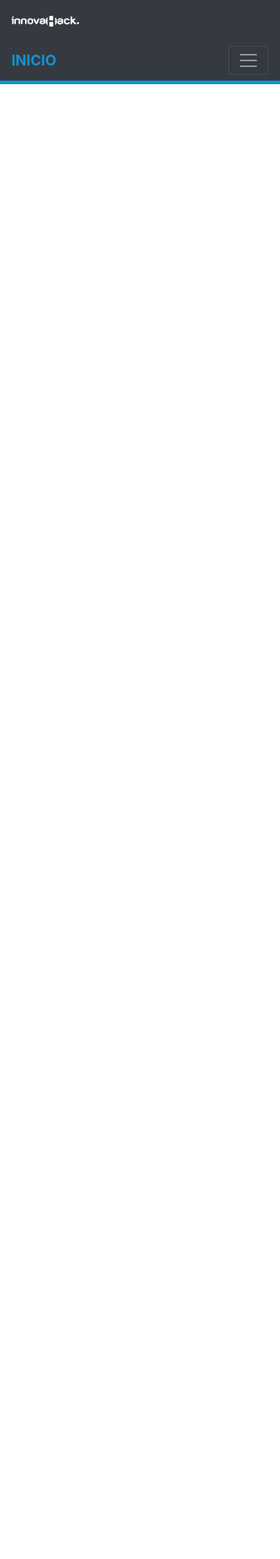
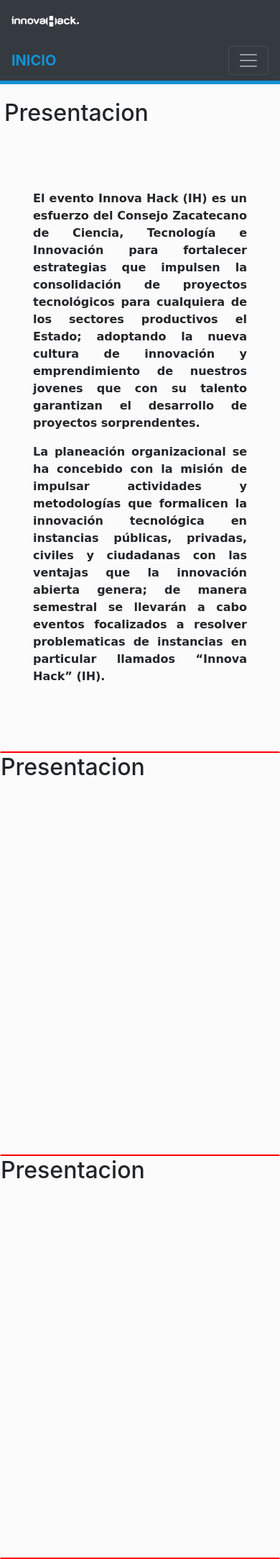
Before and after one commit to Jovanny10/ProyectoInnovaHack, a PHP site: page /InnovaWeeKend.html in a window 390 px wide. Shown: the whole page at 72% size. Before the commit the page ends 117 px from the top, so only its background shows below. Run offline with PHP 8.4, Linux system fonts and the light colour scheme.

Commit message:
Desarrollando el modulo innovaweekend

```diff
--- a/InnovaWeeKend.html
+++ b/InnovaWeeKend.html
@@ -40,6 +40,41 @@
                </ul>
           </div>
        </nav>
+       <div class="contenedor">
+         <div class="form-group">
+          <div class="row">
+            <div class="col-lg-4 col-xs-12 titulo">
+              <h2>Presentacion</h2>
+            </div>
+            <div class="col-lg-8 col-xs-12 contenido">
+
+                <p>El evento Innova Hack (IH) es un esfuerzo del Consejo Zacatecano de Ciencia, Tecnología e Innovación para fortalecer estrategias que impulsen la consolidación de proyectos tecnológicos para cualquiera de los sectores productivos el Estado; adoptando la nueva cultura de innovación y emprendimiento de nuestros jovenes que con su talento garantizan el desarrollo de proyectos sorprendentes.
+              </p>
+
+              <p>
+                La planeación organizacional se ha concebido con la misión de impulsar actividades y metodologías que formalicen la innovación tecnológica en instancias públicas, privadas, civiles y ciudadanas con las ventajas que la innovación abierta genera; de manera semestral se llevarán a cabo eventos focalizados a resolver problematicas de  instancias en particular llamados “Innova Hack” (IH).
+
+              </p>
+            </div>
+          </div>
+
+           <div class="col-lg-"></div>
+         </div>
+       </div>
+       <div class="contenedor">
+         <div class="form-group">
+           <h2>Presentacion</h2>
+           <div class="col-lg-"></div>
+         </div>
+       </div>
+
+       <div class="contenedor">
+         <div class="form-group">
+           <h2>Presentacion</h2>
+           <div class="col-lg-"></div>
+         </div>
+       </div>
+
 
 
 	<script src="js/jquery-3.3.1.min.js"></script>
--- a/css/InnovaWeekend.css
+++ b/css/InnovaWeekend.css
@@ -1,3 +1,7 @@
+*{
+	margin: 0px;
+	padding: 0px;
+}
 .collapse ul li
 {
     padding: 15px;
@@ -15,12 +19,35 @@ nav.navbar a.navbar-brand{
 .collapse ul.navbar-nav li.nav-item a.nav-link{
 	color: #fff;
 }
-div.contenedor{
-	 width: 100%;
-	 position: relative;
-}
 a.nav-link:hover{
 	color: #ccc;
 	font-weight: bold;
 
 }
+div.contenedor{
+	width: 100%;
+	min-height:  560px;
+	background-color: #FBFBFB;
+	border: 1px solid transparent;
+	border-bottom: 2px solid red;
+
+
+
+}
+div.titulo{
+
+}
+
+div.contenido{
+
+	padding: 60px;
+	font-family: 'Gochi Hand', cursive;
+	font-weight: bold;
+	font-size: 100%;
+    text-align: justify;
+}
+
+div.titulo{
+	width: 100%;
+	padding: 20px;
+}
```
